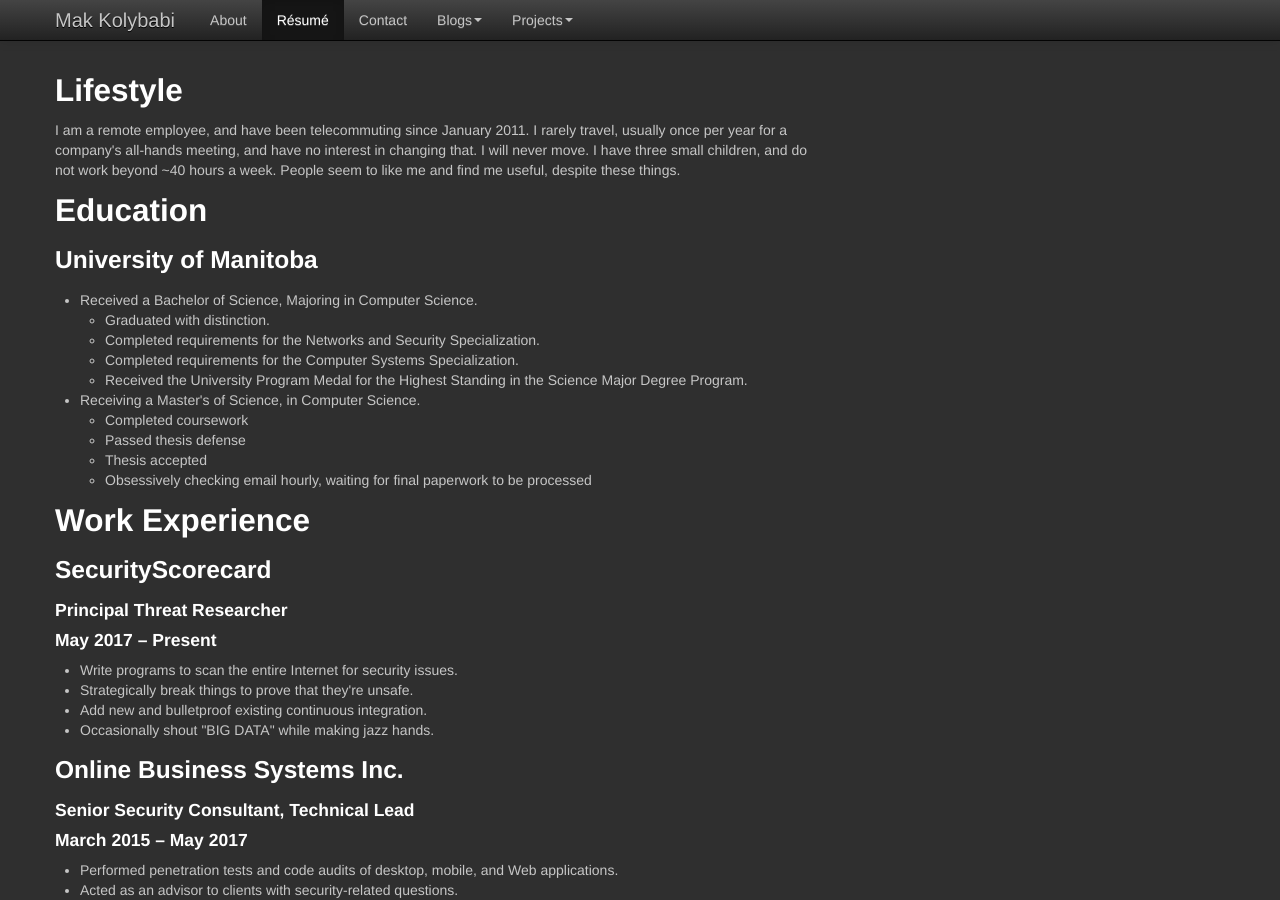
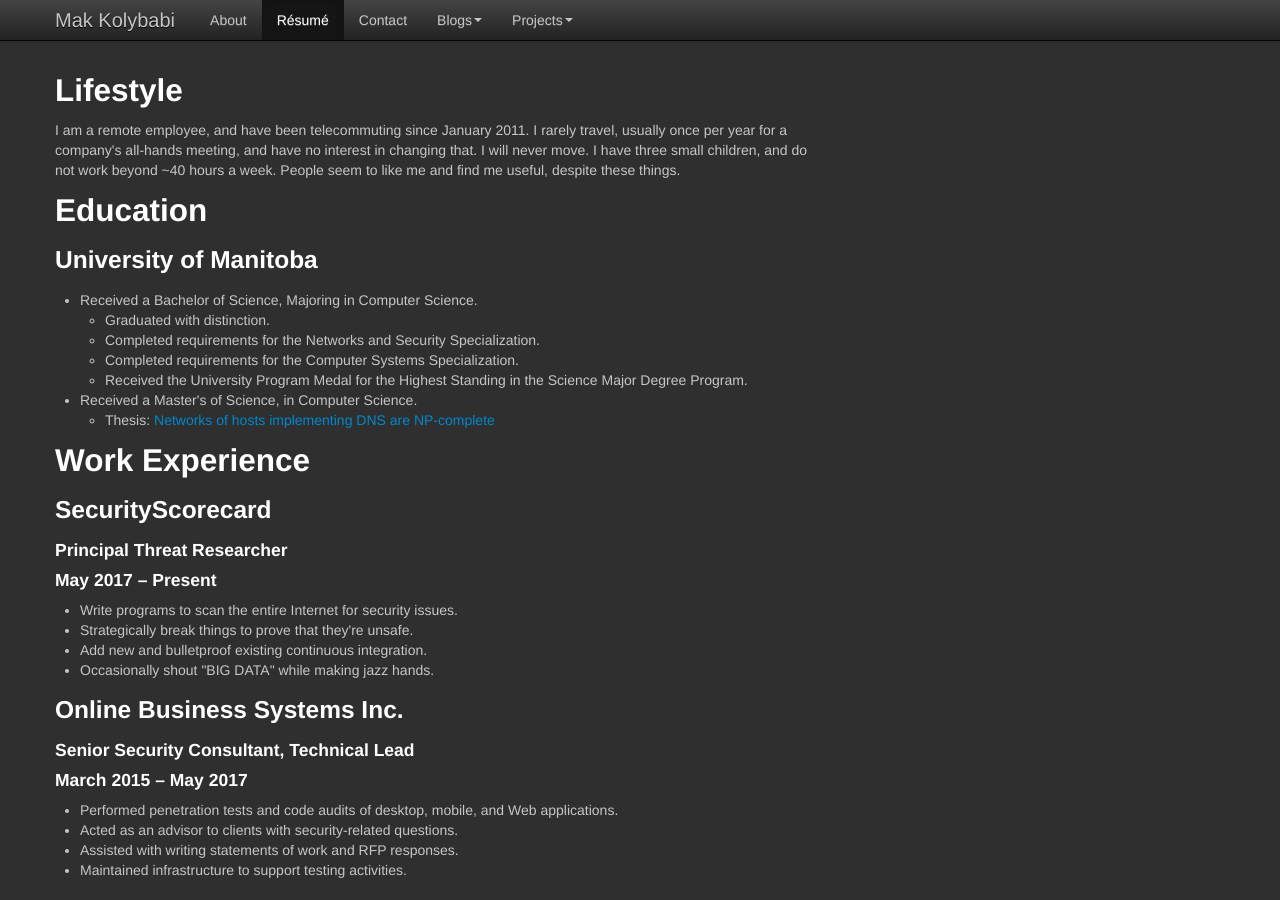
Before and after one commit to mogigoma/mogigoma.com, a Jekyll site: the page built from resume.html, in a window 1280 px wide and 900 px high. Built offline with Jekyll 4.4.1, drawn with Linux system fonts in a browser that asks for light colours.

Commit message:
Add Master's degree.

```diff
--- a/resume.html
+++ b/resume.html
@@ -22,12 +22,9 @@ title: Mak Kolybabi's Résumé
           <li>Completed requirements for the Computer Systems Specialization.</li>
           <li>Received the University Program Medal for the Highest Standing in the Science Major Degree Program.</li>
         </ul>
-        <li>Receiving a Master's of Science, in Computer Science.</li>
+        <li>Received a Master's of Science, in Computer Science.</li>
         <ul>
-          <li>Completed coursework</li>
-          <li>Passed thesis defense</li>
-          <li>Thesis accepted</li>
-          <li>Obsessively checking email hourly, waiting for final paperwork to be processed</li>
+          <li>Thesis: <a href="https://mspace.lib.umanitoba.ca/xmlui/handle/1993/34243">Networks of hosts implementing DNS are NP-complete</a></li>
         </ul>
       </ul>
 
```
